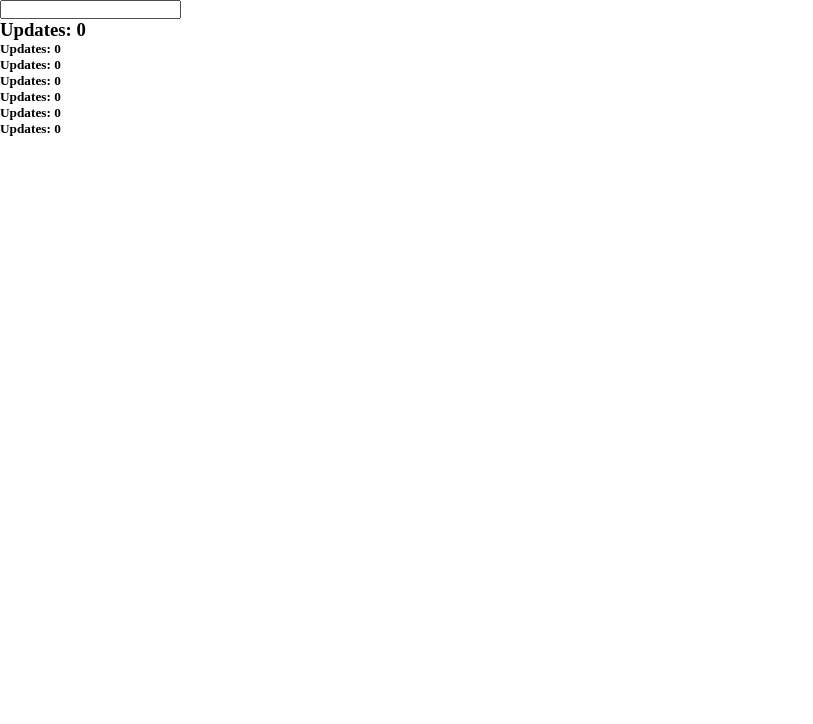
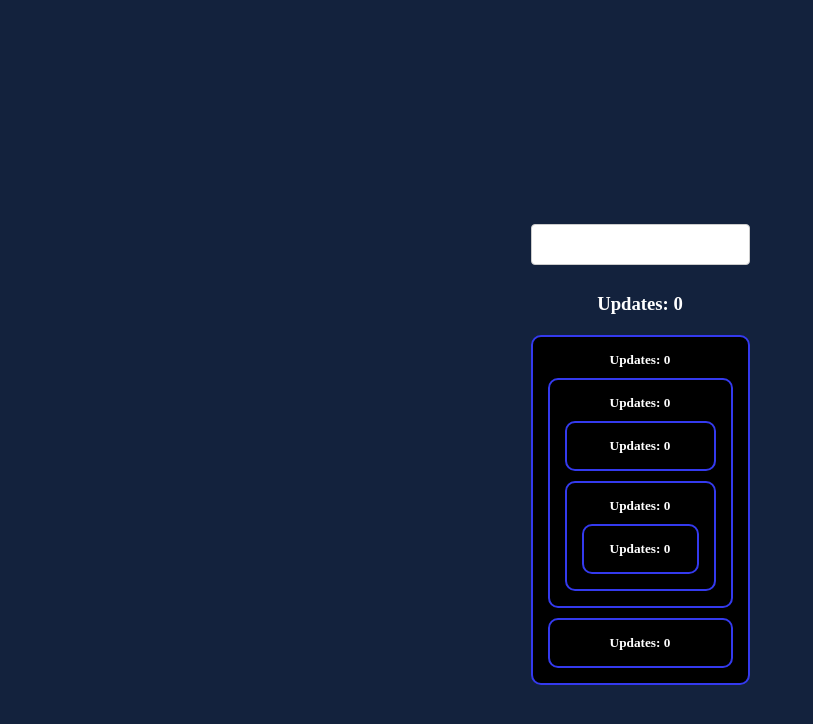
Before and after one commit to Mortharion-tech/practice-lectures, a React (Vite) app in the folder react-memoization/Memoization/: page / in a window 1280 px wide. Shown: the top 724 px of the page, without its empty margins (0-813 px from the left). Built offline with nearby package versions, Linux system fonts and the light colour scheme.

Commit message:
Implemented Styles

```diff
--- a/react-memoization/Memoization/src/index.css
+++ b/react-memoization/Memoization/src/index.css
@@ -3,3 +3,67 @@
   margin: 0;
   box-sizing: border-box;
 }
+
+body {
+  margin: 50px 0;
+  display: flex;
+  align-items: center;
+  justify-content: center;
+  width: 100vw;
+  height: 100vh;
+  background-color: #13223d;
+  color: #ffffff;
+}
+
+input {
+  width: 100%;
+  padding: 12px 20px;
+  margin: 8px 0;
+  display: inline-block;
+  border: 1px solid #ccc;
+  border-radius: 4px;
+  box-sizing: border-box;
+}
+
+input:focus {
+  outline: none !important;
+  border: 1px solid #ccc;
+  box-shadow: 0 0 5px #719ece;
+}
+
+.app {
+  display: flex;
+  flex-direction: column;
+  align-items: center;
+  justify-content: center;
+  gap: 20px;
+}
+
+.row {
+  display: flex;
+  gap: 30px;
+  width: 100%;
+}
+
+.block {
+  background-color: black;
+  padding: 15px;
+  display: flex;
+  flex-direction: column;
+  justify-content: center;
+  align-items: center;
+  border: 2px solid #343aee;
+  border-radius: 10px;
+  gap: 10px;
+  width: 100%;
+}
+
+h5,
+h6 {
+  width: 100%;
+  text-align: center;
+}
+
+h6 {
+  color: gray;
+}
```
